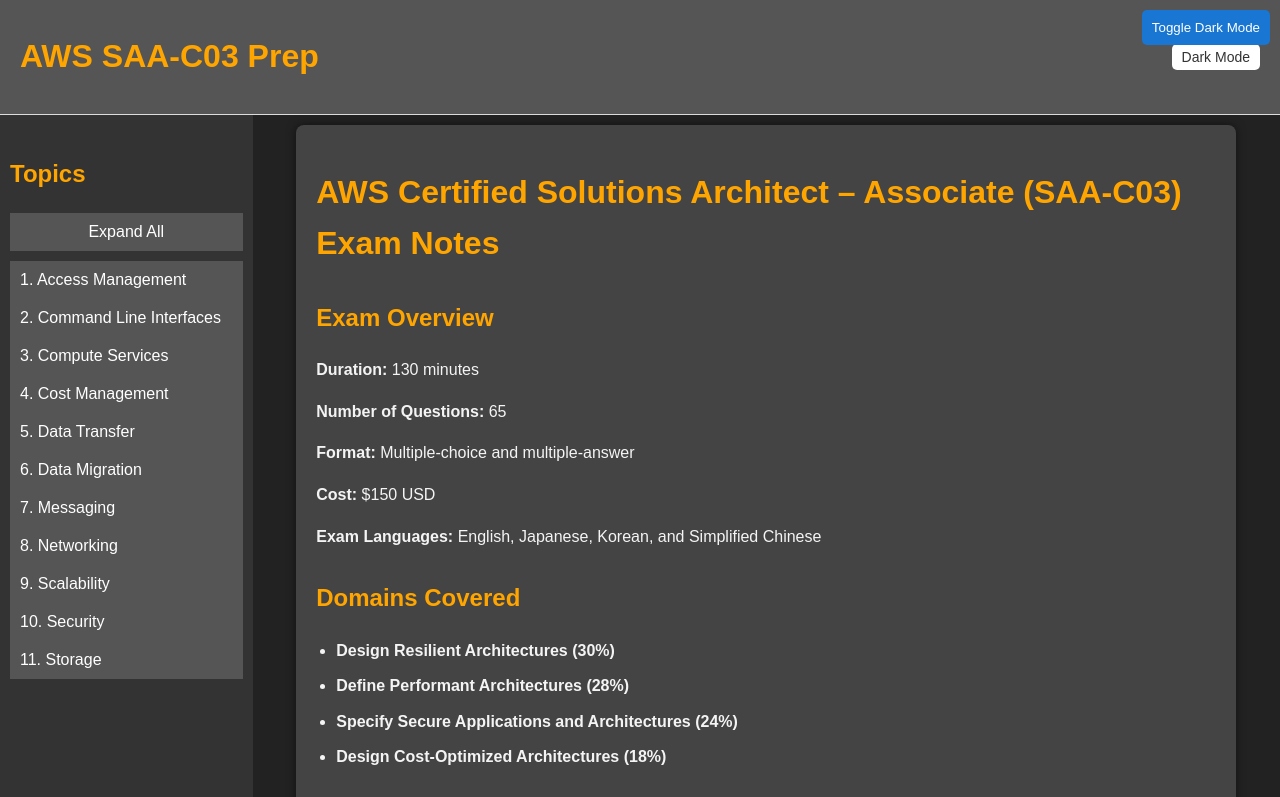
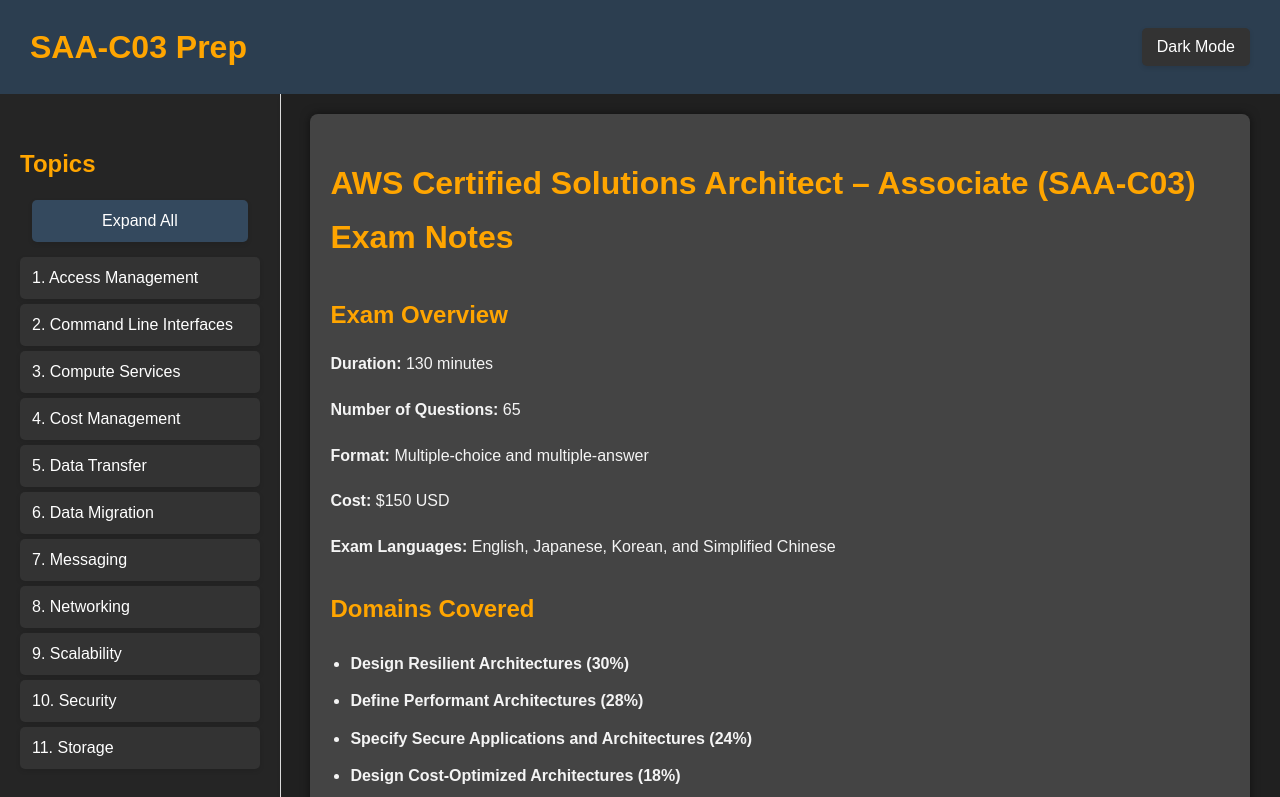
Before and after one commit to dinesh-collab/aws-saa-prep, a plain HTML site: page index.html in a window 1280 px wide. Both pictures are taken after a click on the button "Dark Mode". Shown: the top 797 px of the page. Drawn offline with Linux system fonts and the light colour scheme.

Commit message:
AWS services updated

```diff
--- a/index.html
+++ b/index.html
@@ -8,7 +8,7 @@
 </head>
 <body>
     <header class="header">
-        <h1>AWS SAA-C03 Prep</h1>
+        <h1 class="header-title" >SAA-C03 Prep</h1>
         <button class="toggle-btn" onclick="toggleTheme()">Dark Mode</button>
     </header>
 
@@ -243,7 +243,6 @@
     </style>
 </head>
 <body>
-    <button class="theme-toggle" onclick="toggleTheme()">Toggle Dark Mode</button>
     <div class="container">
         <h1>AWS Certified Solutions Architect – Associate (SAA-C03) Exam Notes</h1>
 
--- a/styles.css
+++ b/styles.css
@@ -1,10 +1,11 @@
-/* Default (Light Mode) Styles */
+/* Good, Better, Stylish Website CSS */
+
 body {
-    font-family: Arial, sans-serif;
-    line-height: 1.6;
+    font-family: 'Segoe UI', Tahoma, Geneva, Verdana, sans-serif;
+    line-height: 1.7;
     margin: 0;
     padding: 0;
-    background-color: #fff; /* Light background */
+    background-color: #f9f9f9;
     color: #333;
     transition: background-color 0.3s, color 0.3s;
     min-height: 100vh;
@@ -18,87 +19,98 @@ html {
     display: flex;
     justify-content: space-between;
     align-items: center;
-    padding: 10px 20px;
-    background-color: #FFA500; /* Orange header */
-    border-bottom: 1px solid #ddd;
+    padding: 20px 30px;
+    background-color: #3498db; /* Modern blue header */
+    box-shadow: 0 2px 5px rgba(0, 0, 0, 0.1);
+    color: #fff;
     transition: background-color 0.3s;
-    color: #fff;
+}
+
+.header h1 {
+    font-size: 2em;
+    margin: 0;
 }
 
 .toggle-btn {
     cursor: pointer;
-    padding: 5px 10px;
+    padding: 10px 15px;
     border: none;
-    background-color: #333;
-    color: #fff;
+    background-color: #fff;
+    color: #3498db;
     border-radius: 5px;
-    font-size: 14px;
+    font-size: 16px;
     transition: background-color 0.3s, color 0.3s;
+    box-shadow: 0 2px 5px rgba(0, 0, 0, 0.1);
+}
+
+.toggle-btn:hover {
+    background-color: #e0e0e0;
 }
 
 .expand-all {
     display: block;
-    width: 100%;
-    padding: 10px;
-    margin-bottom: 10px;
-    background-color: #FFA500;
+    width: 90%;
+    padding: 12px;
+    margin: 15px auto;
+    background-color: #2ecc71; /* Modern green expand button */
     color: #fff;
     border: none;
     cursor: pointer;
     font-size: 16px;
+    border-radius: 5px;
     transition: background-color 0.3s;
+    box-shadow: 0 2px 5px rgba(0, 0, 0, 0.1);
 }
 
 .expand-all:hover {
-    background-color: #e68900;
+    background-color: #27ae60;
 }
 
 /* Dark Mode Styles */
 .dark-theme {
-    background-color: #000; /* Black background for dark mode */
-    color: #f0f0f0; /* Light text color for dark mode */
+    background-color: #1a1a1a;
+    color: #e0e0e0;
 }
 
 .dark-theme .header {
-    background-color: #555; /* Grey header for dark mode */
+    background-color: #2c3e50;
+    box-shadow: 0 2px 5px rgba(255, 255, 255, 0.1);
 }
 
 .dark-theme .toggle-btn {
-    background-color: #fff;
-    color: #333;
+    background-color: #333;
+    color: #fff;
+}
+
+.dark-theme .toggle-btn:hover {
+    background-color: #444;
 }
 
 .dark-theme .expand-all {
-    background-color: #555;
-    color: #fff;
-}
-img {
-    max-width: 100%;
-    height: auto;
-    margin: 20px 0;
+    background-color: #34495e;
 }
 
-h1 {
-    color: #010409;
-}
 .dark-theme .expand-all:hover {
-    background-color: #444;
+    background-color: #2c3e50;
 }
 
 .dark-theme .left-panel {
-    background-color: #333; /* Dark grey for left panel */
+    background-color: #252525;
 }
 
 .dark-theme .middle-panel {
-    background-color: #222; /* Darker grey for middle panel */
+    background-color: #202020;
 }
 
-.dark-theme a , .dark-theme h2, .dark-theme h3 , .dark-theme .content a{
-    color: #f0f0f0;
+.dark-theme a,
+.dark-theme h2,
+.dark-theme h3,
+.dark-theme .content a {
+    color: #e0e0e0;
 }
 
 .dark-theme a.selected {
-    color: #FFA500; /* Highlight selected topic */
+    color: #3498db;
 }
 
 /* Layout Styles */
@@ -108,61 +120,128 @@ main {
     min-height: 100vh;
 }
 
-.left-panel, .middle-panel {
-    padding: 10px;
+.left-panel,
+.middle-panel {
+    padding: 20px;
 }
 
 .left-panel {
-    flex: 0.75; /* Reduced size for left panel */
-    background-color: #f0f0f0; /* Light grey for left panel in light mode */
+    flex: 0.8;
+    background-color: #f0f0f0;
+    border-right: 1px solid #e0e0e0;
 }
 
 .middle-panel {
-    flex: 3.25; /* Increased size for middle panel */
-    background-color: #fff; /* White background for middle panel in light mode */
+    flex: 3.2;
+    background-color: #fff;
+    box-shadow: 0 2px 5px rgba(0, 0, 0, 0.05);
 }
 
 /* Collapsible Styles */
 .collapsible {
-    background-color: #FFA500; /* Orange for collapsible headers */
+    background-color: #3498db;
     color: white;
     cursor: pointer;
-    padding: 10px;
+    padding: 12px;
     width: 100%;
     text-align: left;
     border: none;
     outline: none;
     font-size: 16px;
+    border-radius: 5px;
+    margin-bottom: 5px;
     transition: background-color 0.3s;
+    box-shadow: 0 2px 5px rgba(0, 0, 0, 0.1);
 }
 
-.dark-theme .collapsible , .dark-theme .content {
-    background-color: #555;
+.dark-theme .collapsible,
+.dark-theme .content {
+    background-color: #333;
 }
 
 .collapsible:hover {
-    background-color: #e68900;
+    background-color: #2980b9;
 }
 
 .content {
     display: none;
-    padding: 0 10px;
-    background-color: #f1f1f1; /* Light grey for content in light mode */
+    padding: 10px;
+    background-color: #f1f1f1;
+    border-radius: 5px;
 }
 
 .content a {
     display: block;
-    padding: 8px;
-    color: black;
+    padding: 10px;
+    color: #333;
     text-decoration: none;
+    transition: background-color 0.2s;
+    border-radius: 3px;
 }
 
 .content a:hover {
-    background-color: #ddd;
+    background-color: #e0e0e0;
 }
 
 /* Highlighting selected topic */
 a.selected {
-    font-weight: bold;
-    color: #FFA500; /* Orange for selected topic */
+    font-weight: 600;
+    color: #3498db;
 }
+
+/* Middle Panel content css */
+.container {
+    max-width: 900px;
+    margin: auto;
+    background: white;
+    padding: 30px;
+    border-radius: 8px;
+    box-shadow: 0 0 10px rgba(0, 0, 0, 0.15);
+}
+
+.dark-theme {
+    background-color: #333;
+    color: #f4f4f4;
+}
+.dark-theme .container {
+    background: #444;
+    color: #f4f4f4;
+    box-shadow: 0 0 10px rgba(0, 0, 0, 0.5);
+}
+.dark-theme h1, .dark-theme h2 {
+    color: #ffa500;
+}
+.dark-theme img {
+    border: 1px solid #555;
+}
+.dark-theme a {
+    color: #ffa500;
+}
+.dark-theme a:hover {
+    color: #fff;
+}
+
+h1,h2,h3{
+    color:#3498db;
+    margin-bottom: 15px;
+}
+.header-title {
+    color: #333;
+
+}
+
+p,ul{
+    margin-bottom: 20px;
+}
+
+li{
+    margin-bottom: 10px;
+}
+
+img {
+    max-width: 100%;
+    height: auto;
+    margin: 30px 0;
+    border-radius: 8px;
+    box-shadow: 0 0 10px rgba(0, 0, 0, 0.1);
+}
```
